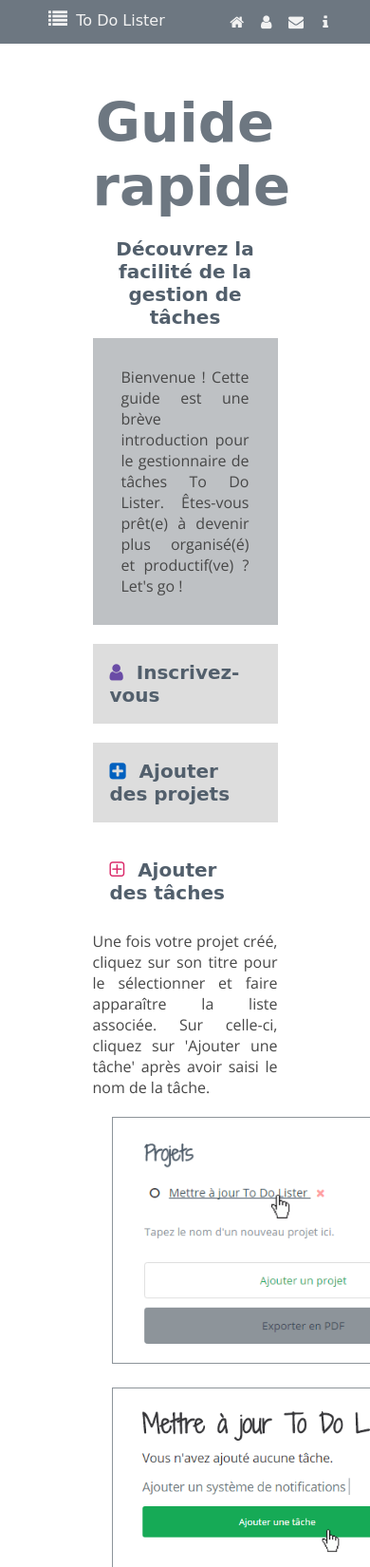
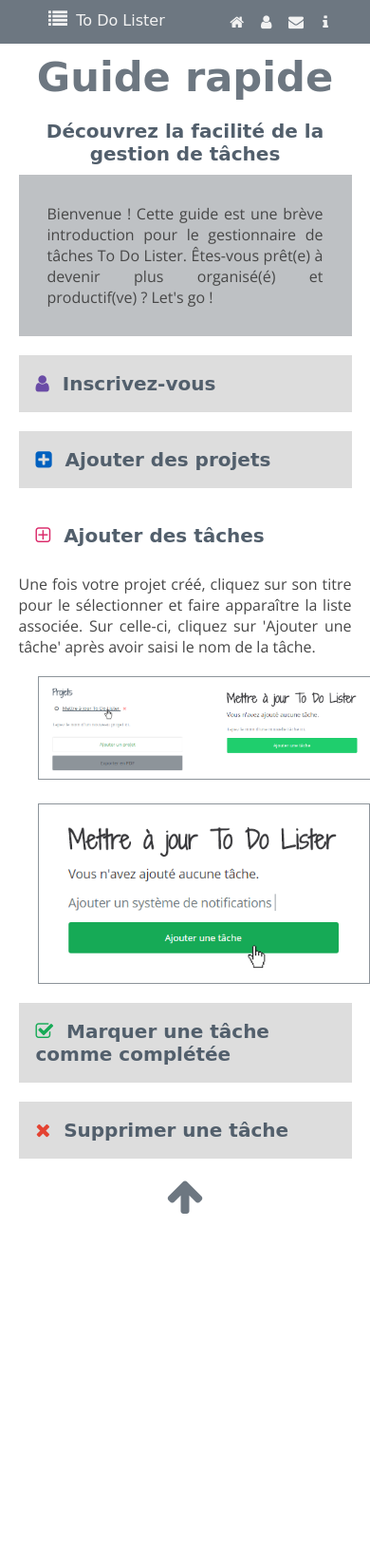
Before and after one commit to albaad/todolister, a PHP site: page /proyectos/guide.php in a window 390 px wide, after a click on "Ajouter des tâches"; the page is wider, and only the part inside the window is pictured. Shown: the top 1650 px of that part at 95% size. After the commit the page ends 1278 px from the top of that part, so only its background shows below. Run offline with PHP 8.4, Linux system fonts and the light colour scheme; some libraries are stand-ins or nearby versions; some web fonts are replaced.

Commit message:
Clear theme responsive behavior added

```diff
--- a/css/clear.css
+++ b/css/clear.css
@@ -88,3 +88,37 @@
 #arrow-up:hover {
 	color: #000000;;
 }
+
+
+/* MEDIA QUERIES for clear theme */
+/* Reduce margins for smaller screens/windows */
+
+@media screen and (max-width:950px) {
+  .index {
+    position: relative;
+    margin-left:15%;
+    margin-top: 5%;
+    width:80%;
+  }
+  .guide-box {
+    width: 90%;
+    margin-top: 10px;
+    margin-left: auto;
+    margin-right: auto;
+    font-size: 16px;
+    text-align: justify;
+  }
+  .guide-select img {
+    width: 100% !important;
+    height: auto;
+    padding: 1px;
+    border: 1px solid #8d949a;
+  }
+  .guide-box h2 {
+    font-size: 2.7em;
+  }
+}
+/* Adapt to height */
+@media screen and (max-height:750px) {
+
+}
```
Also changed, not shown: css/home.css (+6 -1 lines).
